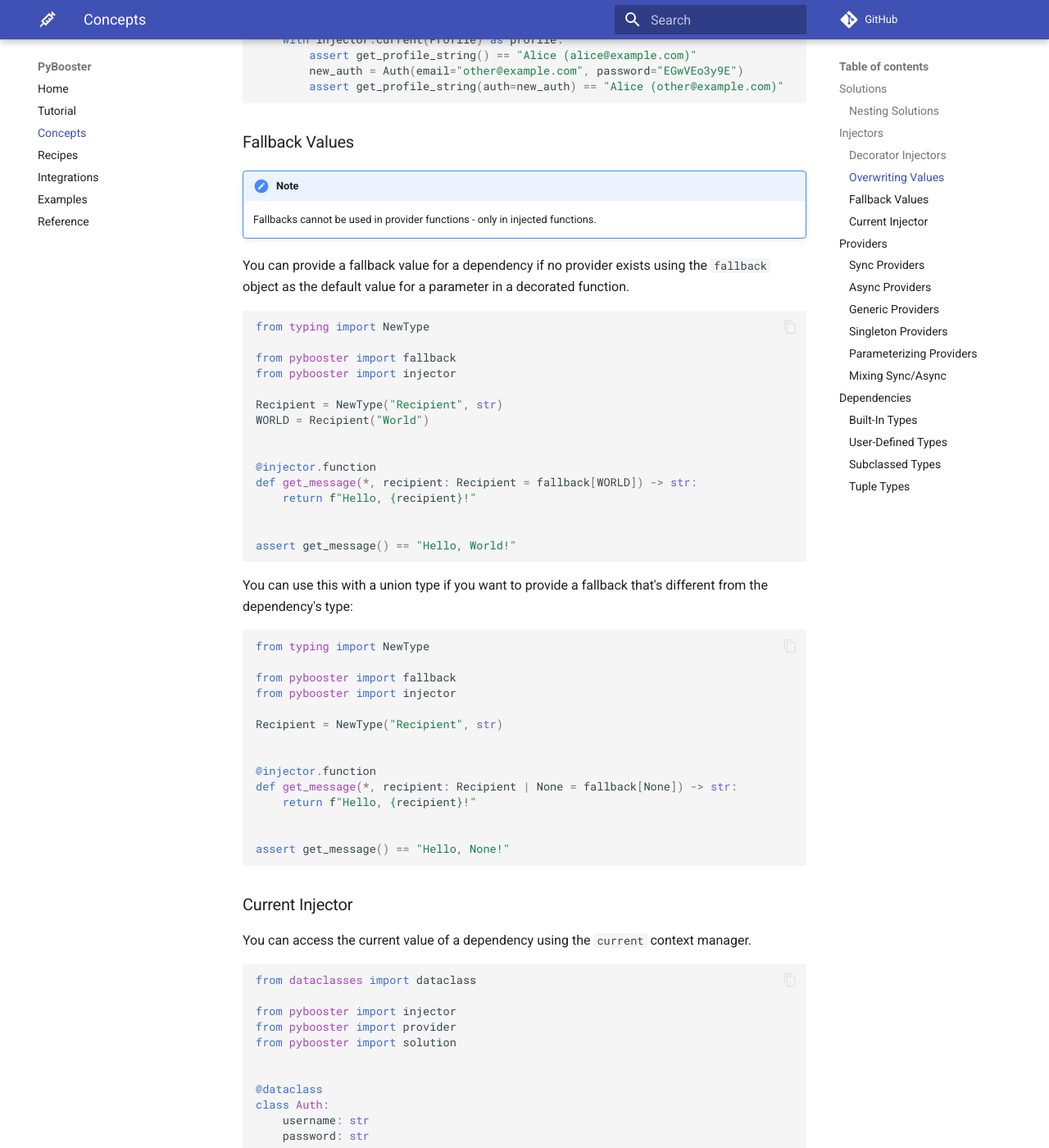
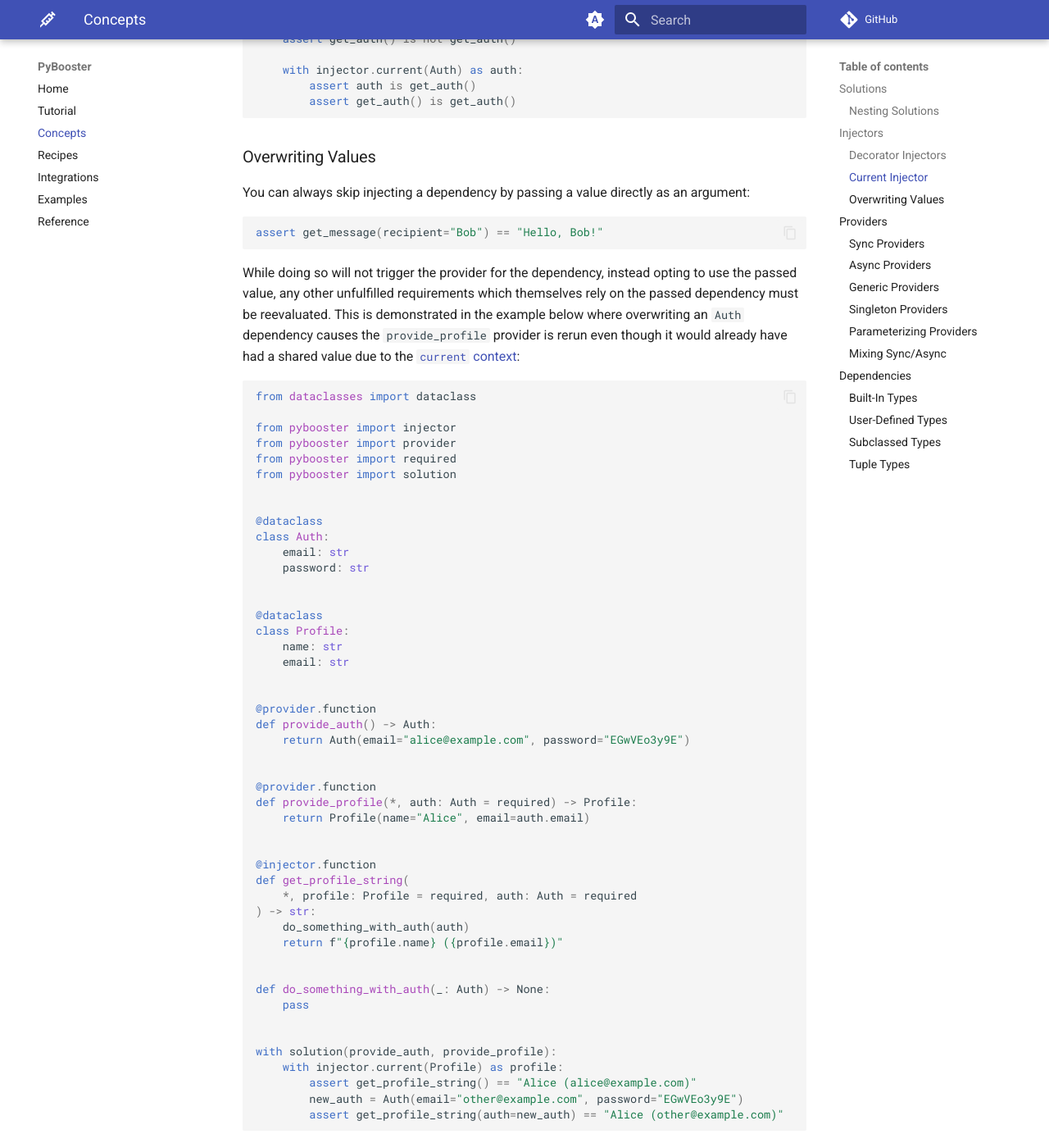
Before and after one commit to rmorshea/pybooster, an MkDocs documentation site: the page built from docs/src/concepts.md, in a window 1280 px wide and 1400 px high, scrolled down 4023 px. Shown: the whole window at 82% size. Built offline with MkDocs 1.6.1 and Material for MkDocs 9.7.7, drawn with Linux system fonts in a browser that asks for light colours; comment, search, counter and statistics services are not loaded; some of the changed text lies outside the part shown.

Commit message:
remove fallback values

````diff
--- a/docs/mkdocs.yml
+++ b/docs/mkdocs.yml
@@ -21,6 +21,24 @@ theme:
         logo: material/needle
     features:
         - content.code.copy
+    palette:
+        # Palette toggle for automatic mode
+        - media: "(prefers-color-scheme)"
+          toggle:
+              icon: material/brightness-auto
+              name: Switch to light mode
+        # Palette toggle for light mode
+        - media: "(prefers-color-scheme: light)"
+          scheme: default
+          toggle:
+              icon: material/brightness-7
+              name: Switch to dark mode
+        # Palette toggle for dark mode
+        - media: "(prefers-color-scheme: dark)"
+          scheme: slate
+          toggle:
+              icon: material/brightness-4
+              name: Switch to system preference
 
 plugins:
     - search
--- a/docs/src/concepts.md
+++ b/docs/src/concepts.md
@@ -136,118 +136,6 @@ PyBooster supports decorators for the following types of functions or methods:
 -   [injector.contextmanager](pybooster.injector.contextmanager)
 -   [injector.asynccontextmanager](pybooster.injector.asynccontextmanager)
 
-### Overwriting Values
-
-You can always skip injecting a dependency by passing a value directly as an argument:
-
-```python { test="false" }
-assert get_message(recipient="Bob") == "Hello, Bob!"
-```
-
-While doing so will not trigger the provider for the dependency, instead opting to use
-the passed value, any other unfulfilled requirements which themselves rely on the passed
-dependency must be reevaluated. This is demonstrated in the example below where
-overwriting an `Auth` dependency causes the `provide_profile` provider is rerun even
-though it would already have had a shared value due to the
-[`current` context](#current-injector):
-
-```python
-from dataclasses import dataclass
-
-from pybooster import injector
-from pybooster import provider
-from pybooster import required
-from pybooster import solution
-
-
-@dataclass
-class Auth:
-    email: str
-    password: str
-
-
-@dataclass
-class Profile:
-    name: str
-    email: str
-
-
-@provider.function
-def provide_auth() -> Auth:
-    return Auth(email="alice@example.com", password="EGwVEo3y9E")
-
-
-@provider.function
-def provide_profile(*, auth: Auth = required) -> Profile:
-    return Profile(name="Alice", email=auth.email)
-
-
-@injector.function
-def get_profile_string(
-    *, profile: Profile = required, auth: Auth = required
-) -> str:
-    do_something_with_auth(auth)
-    return f"{profile.name} ({profile.email})"
-
-
-def do_something_with_auth(_: Auth) -> None:
-    pass
-
-
-with solution(provide_auth, provide_profile):
-    with injector.current(Profile) as profile:
-        assert get_profile_string() == "Alice (alice@example.com)"
-        new_auth = Auth(email="other@example.com", password="EGwVEo3y9E")
-        assert get_profile_string(auth=new_auth) == "Alice (other@example.com)"
-```
-
-### Fallback Values
-
-!!! note
-
-    Fallbacks cannot be used in provider functions - only in injected functions.
-
-You can provide a fallback value for a dependency if no provider exists using the
-`fallback` object as the default value for a parameter in a decorated function.
-
-```python
-from typing import NewType
-
-from pybooster import fallback
-from pybooster import injector
-
-Recipient = NewType("Recipient", str)
-WORLD = Recipient("World")
-
-
-@injector.function
-def get_message(*, recipient: Recipient = fallback[WORLD]) -> str:
-    return f"Hello, {recipient}!"
-
-
-assert get_message() == "Hello, World!"
-```
-
-You can use this with a union type if you want to provide a fallback that's different
-from the dependency's type:
-
-```python
-from typing import NewType
-
-from pybooster import fallback
-from pybooster import injector
-
-Recipient = NewType("Recipient", str)
-
-
-@injector.function
-def get_message(*, recipient: Recipient | None = fallback[None]) -> str:
-    return f"Hello, {recipient}!"
-
-
-assert get_message() == "Hello, None!"
-```
-
 ### Current Injector
 
 You can access the current value of a dependency using the `current` context manager.
@@ -314,19 +202,69 @@ with solution(auth):
         assert get_auth() is get_auth()
 ```
 
-The current injector also supports [fallback values](#fallback-values). However, if the
-fallback is used, that value will not be shared across injections.
+### Overwriting Values
+
+You can always skip injecting a dependency by passing a value directly as an argument:
+
+```python { test="false" }
+assert get_message(recipient="Bob") == "Hello, Bob!"
+```
+
+While doing so will not trigger the provider for the dependency, instead opting to use
+the passed value, any other unfulfilled requirements which themselves rely on the passed
+dependency must be reevaluated. This is demonstrated in the example below where
+overwriting an `Auth` dependency causes the `provide_profile` provider is rerun even
+though it would already have had a shared value due to the
+[`current` context](#current-injector):
 
 ```python
-from typing import NewType
+from dataclasses import dataclass
 
 from pybooster import injector
-
-Recipient = NewType("Recipient", str)
+from pybooster import provider
+from pybooster import required
+from pybooster import solution
 
 
-with injector.current(Recipient, fallback="World") as recipient:
-    assert recipient == "World"
+@dataclass
+class Auth:
+    email: str
+    password: str
+
+
+@dataclass
+class Profile:
+    name: str
+    email: str
+
+
+@provider.function
+def provide_auth() -> Auth:
+    return Auth(email="alice@example.com", password="EGwVEo3y9E")
+
+
+@provider.function
+def provide_profile(*, auth: Auth = required) -> Profile:
+    return Profile(name="Alice", email=auth.email)
+
+
+@injector.function
+def get_profile_string(
+    *, profile: Profile = required, auth: Auth = required
+) -> str:
+    do_something_with_auth(auth)
+    return f"{profile.name} ({profile.email})"
+
+
+def do_something_with_auth(_: Auth) -> None:
+    pass
+
+
+with solution(provide_auth, provide_profile):
+    with injector.current(Profile) as profile:
+        assert get_profile_string() == "Alice (alice@example.com)"
+        new_auth = Auth(email="other@example.com", password="EGwVEo3y9E")
+        assert get_profile_string(auth=new_auth) == "Alice (other@example.com)"
 ```
 
 ## Providers
--- a/src/pybooster/__init__.py
+++ b/src/pybooster/__init__.py
@@ -1,13 +1,11 @@
 from pybooster.core import injector
 from pybooster.core import provider
-from pybooster.core.injector import fallback
 from pybooster.core.injector import required
 from pybooster.core.solution import solution
 
 __version__ = "0.0.1"
 
 __all__ = (
-    "fallback",
     "injector",
     "provider",
     "required",
````
Also changed, not shown: 4 other files.
